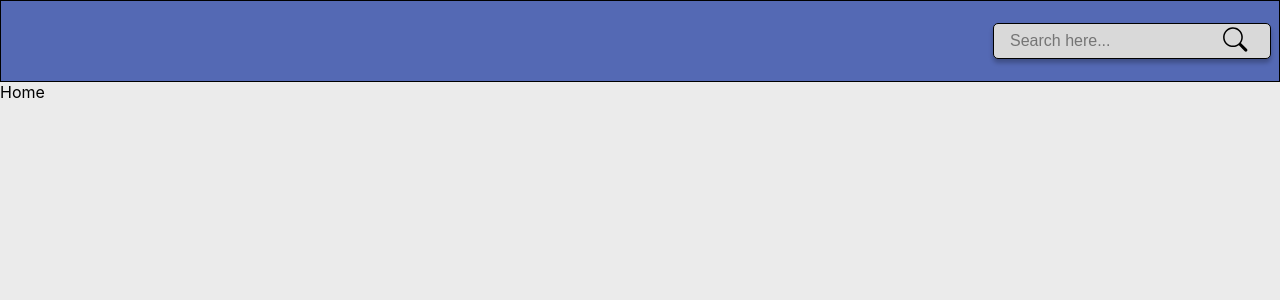
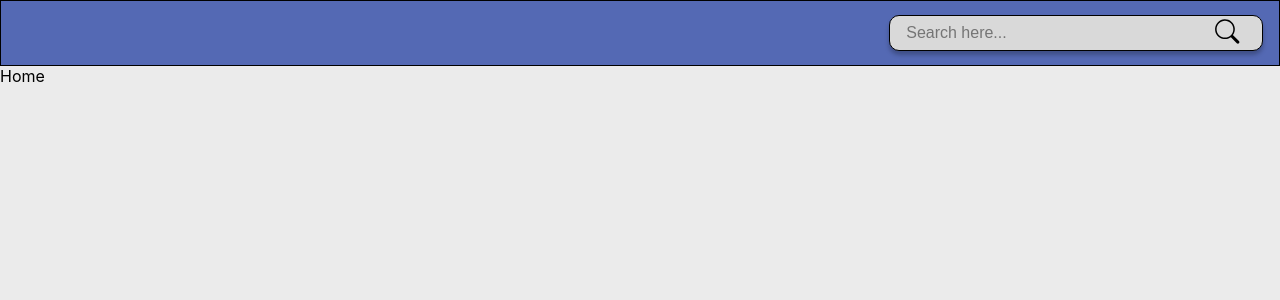
Before and after one commit to MrYious/SBC-TechExam-MarkRosario, a React (Vite) app: page / in a window 1280 px wide. Shown: the top 300 px of the page. Built offline with nearby package versions, Linux system fonts and the light colour scheme.

Commit message:
modify navbar style

```diff
--- a/src/App.scss
+++ b/src/App.scss
@@ -2,7 +2,7 @@ nav {
     background: linear-gradient(0deg, #5469B4, #5469B4), linear-gradient(0deg, rgba(0, 0, 0, 0.2), rgba(0, 0, 0, 0.2));
     border: 1px solid #000000;
     height: 4rem;
-    padding: .5rem;
+    padding: 0 1rem;
     display: flex;
     justify-content: flex-end;
     align-items: center;
@@ -11,10 +11,12 @@ nav {
         background-color: #D9D9D9;
         box-shadow: 0px 4px 4px 0px #00000040;
         border: 1px solid #000000;
-        border-radius: 5px;
+        border-radius: 10px;
+        width: 30%;
         display: flex;
         align-items: center;
         padding: 0 1rem;
+        box-sizing: border-box;
 
         input[type="text"] {
             outline: none;
@@ -22,6 +24,7 @@ nav {
             background: rgba(255, 255, 255, 0);
             font-size: 1rem;
             padding: 0.5rem 0;
+            width: 100%;
         }
 
         button {
```
